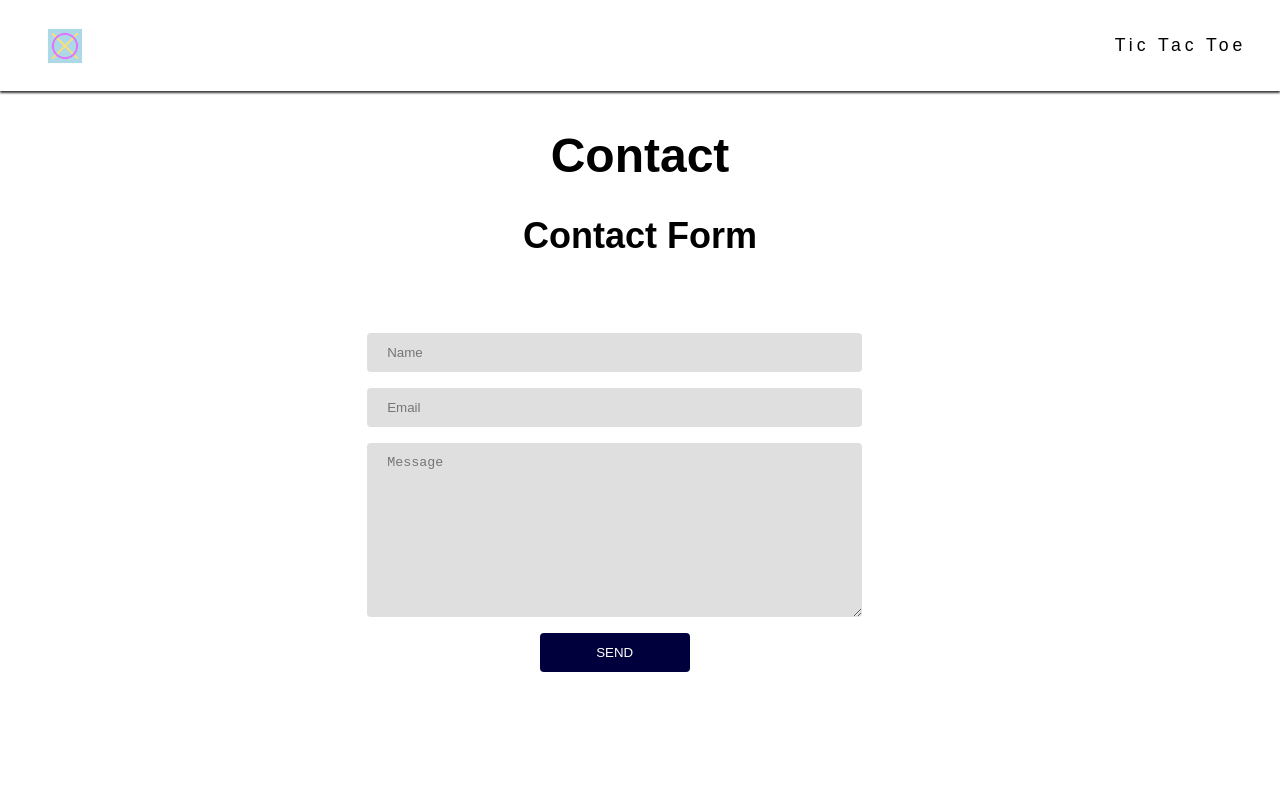
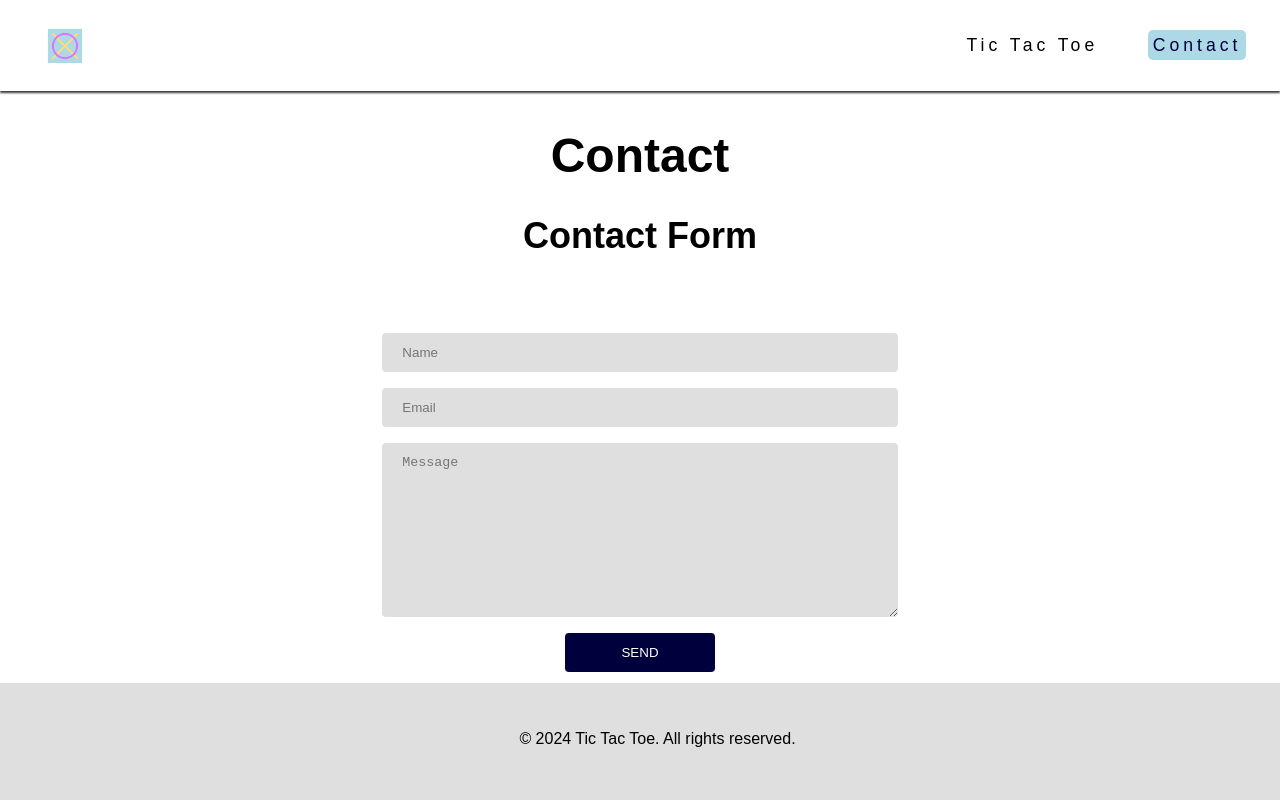
Before and after one commit to paulunder/my_tic_tac_toe, a plain HTML site: page contact.html in a window 1280 px wide. Drawn offline with Linux system fonts and the light colour scheme.

Commit message:
edited footer and contact form - more responsive

```diff
--- a/assets/css/style.css
+++ b/assets/css/style.css
@@ -18,6 +18,13 @@ p {
     text-align: center;
     margin-top: 20px;
     font-size: 24px;
+}
+
+.active {
+    background-color: #add8e6;
+    color: #00003c;
+    padding: 5px;
+    border-radius: 5px;
 }
 
 .button_404 {
@@ -90,7 +97,7 @@ p {
 }
 
 .reset:hover {
-    background-color: #495c5d;
+    background-color: #00003c;
     color: white;
 }
 
@@ -190,6 +197,7 @@ footer {
     bottom: 0;
     left: 0;
     right: 0;
+    position: absolute;
 }
 
 footer li {
@@ -208,7 +216,6 @@ footer li {
 form {
     display: flex;
     flex-direction: column;
-    width: 90%;
     justify-content: center;
     align-items: center;
     padding: 3%;
--- a/contact.html
+++ b/contact.html
@@ -21,7 +21,8 @@
             <span><i class="fa-solid fa-bars"></i></span></label>
         <nav>
             <ul id="menu">
-                <li><a href="index.html" class="active">Tic Tac Toe</a></li>
+                <li><a href="index.html">Tic Tac Toe</a></li>
+                <li><a href="contact.html" class="active">Contact</a></li>
             </ul>
         </nav>
     </header>
@@ -43,6 +44,13 @@
                     <input id="submit" type="submit" value="SEND">
                 </form>
     </main>
+
+    <!-- <footer> -->
+    <footer>
+        <ul>
+            <li>&copy; 2024 Tic Tac Toe. All rights reserved.</li>
+        </ul>
+    </footer>
 </body>
 
 </html>
```
Also changed, not shown: index.html (+1 -0 lines).
